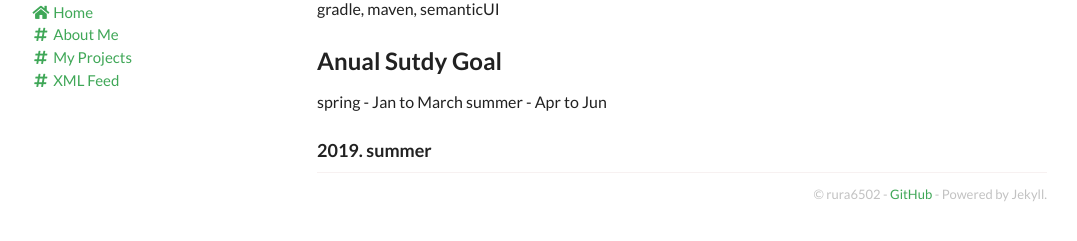
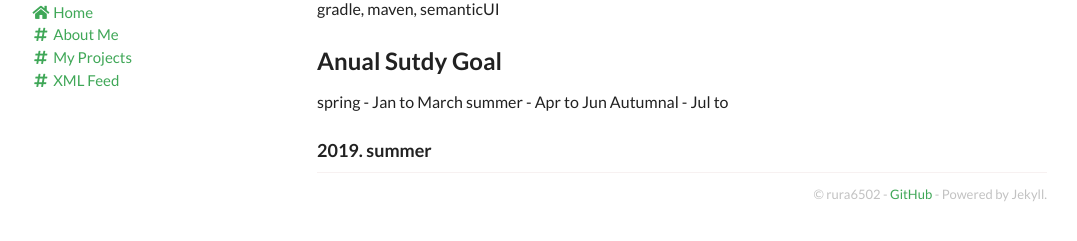
Before and after one commit to rura6502/rura6502.github.io, a Jekyll site: the page built from about.md, in a window 1280 px wide. Shown: the part 403-644 px from the top of the page, without its empty margins (53-1130 px from the left). Built offline with Jekyll 4.4.1, drawn with Linux system fonts in a browser that asks for light colours; nearby versions of some CDN libraries.

Commit message:
about.md updated from https://stackedit.io/

```diff
--- a/about.md
+++ b/about.md
@@ -24,9 +24,10 @@ gradle, maven, semanticUI
 
 spring - Jan to March
 summer - Apr to Jun
+Autumnal - Jul to
 
 
 ### 2019. summer
 <!--stackedit_data:
-eyJoaXN0b3J5IjpbLTgzNjE0OTk3N119
+eyJoaXN0b3J5IjpbLTY3OTAzNDQwMV19
 -->
```
